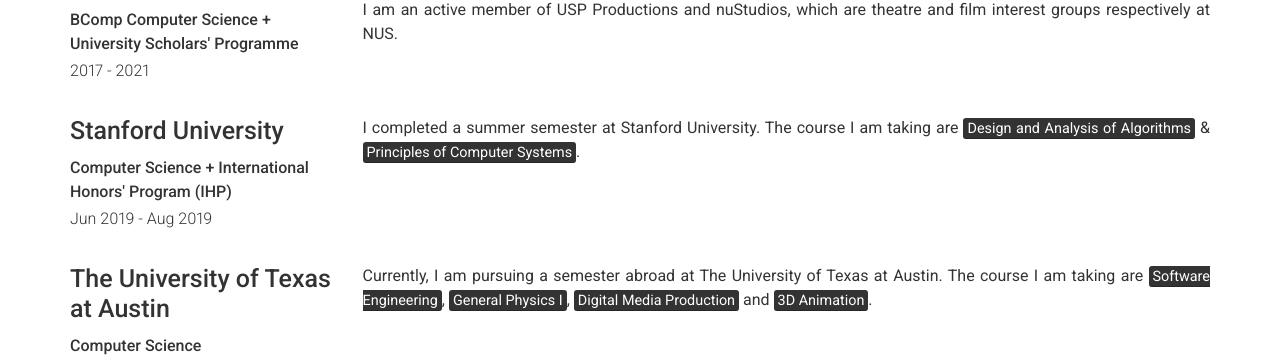
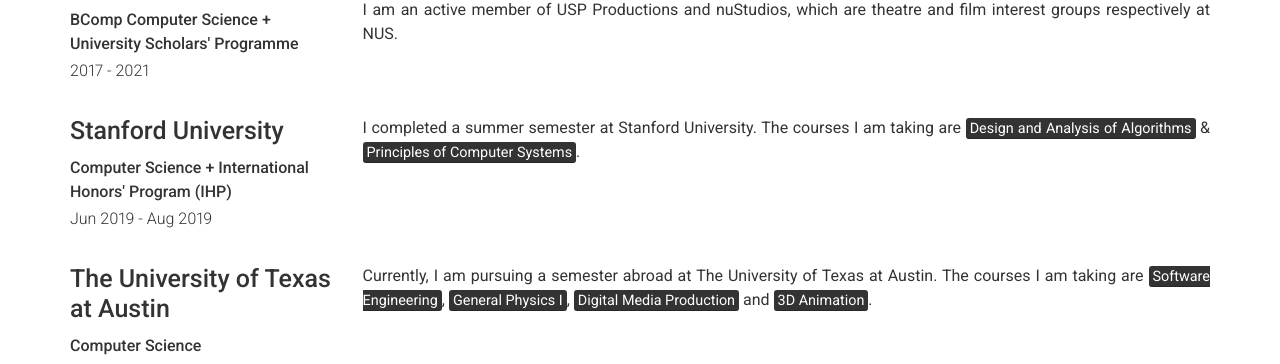
Before and after one commit to AnuKritiW/modern-resume-theme-site, a Jekyll site: the page built from index.md, in a window 1280 px wide and 900 px high, scrolled down 632 px. Shown: the part 142-506 px from the top of the window. Built offline with Jekyll 4.4.1, drawn with Linux system fonts in a browser that asks for light colours.

Commit message:
Edit education.

```diff
--- a/_data/education.yml
+++ b/_data/education.yml
@@ -17,7 +17,7 @@
 #  quote: >
 #    Established in 1636, Harvard is the oldest higher education institution in the United States, and is widely regarded in terms of its influence, reputation, and academic pedigree as a leading university in not just the US but also the world.
   description: | # this will include new lines to allow paragraphs
-   I completed a summer semester at Stanford University. The course I am taking are <mark>Design and Analysis of Algorithms</mark> & <mark>Principles of Computer Systems</mark>.
+   I completed a summer semester at Stanford University. The courses I am taking are <mark>Design and Analysis of Algorithms</mark> & <mark>Principles of Computer Systems</mark>.
   # I am directing a play as part of *USP Productions*, titled *Sixty-One*, which will be performed in late Jan 2019 at the National Library. I learnt the my technical stage skills, such as stage lighting, sounds and visual effects, as a Stage Manager for USP Productions' 2018 play titled *'The Dark Web'*.
 
   # I am also a member of the NUS film club, *nuStudios*, and attended their semester long *film school*, where I attended weekly workshops to learn the different aspects of film-making.
@@ -28,7 +28,7 @@
 #  quote: >
 #    Established in 1636, Harvard is the oldest higher education institution in the United States, and is widely regarded in terms of its influence, reputation, and academic pedigree as a leading university in not just the US but also the world.
   description: | # this will include new lines to allow paragraphs
-   Currently, I am pursuing a semester abroad at The University of Texas at Austin. The course I am taking are <mark>Software Engineering</mark>, <mark>General Physics I</mark>, <mark>Digital Media Production</mark> and <mark>3D Animation</mark>.
+   Currently, I am pursuing a semester abroad at The University of Texas at Austin. The courses I am taking are <mark>Software Engineering</mark>, <mark>General Physics I</mark>, <mark>Digital Media Production</mark> and <mark>3D Animation</mark>.
   # I am directing a play as part of *USP Productions*, titled *Sixty-One*, which will be performed in late Jan 2019 at the National Library. I learnt the my technical stage skills, such as stage lighting, sounds and visual effects, as a Stage Manager for USP Productions' 2018 play titled *'The Dark Web'*.
 
   # I am also a member of the NUS film club, *nuStudios*, and attended their semester long *film school*, where I attended weekly workshops to learn the different aspects of film-making.
```
